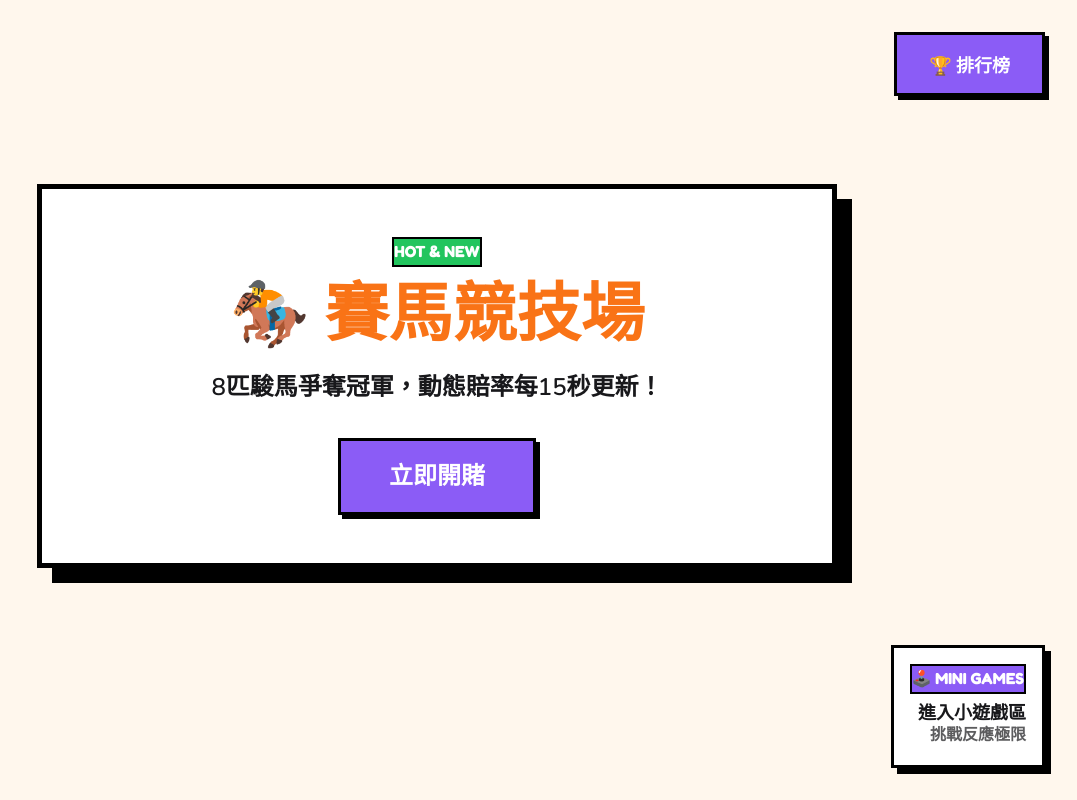
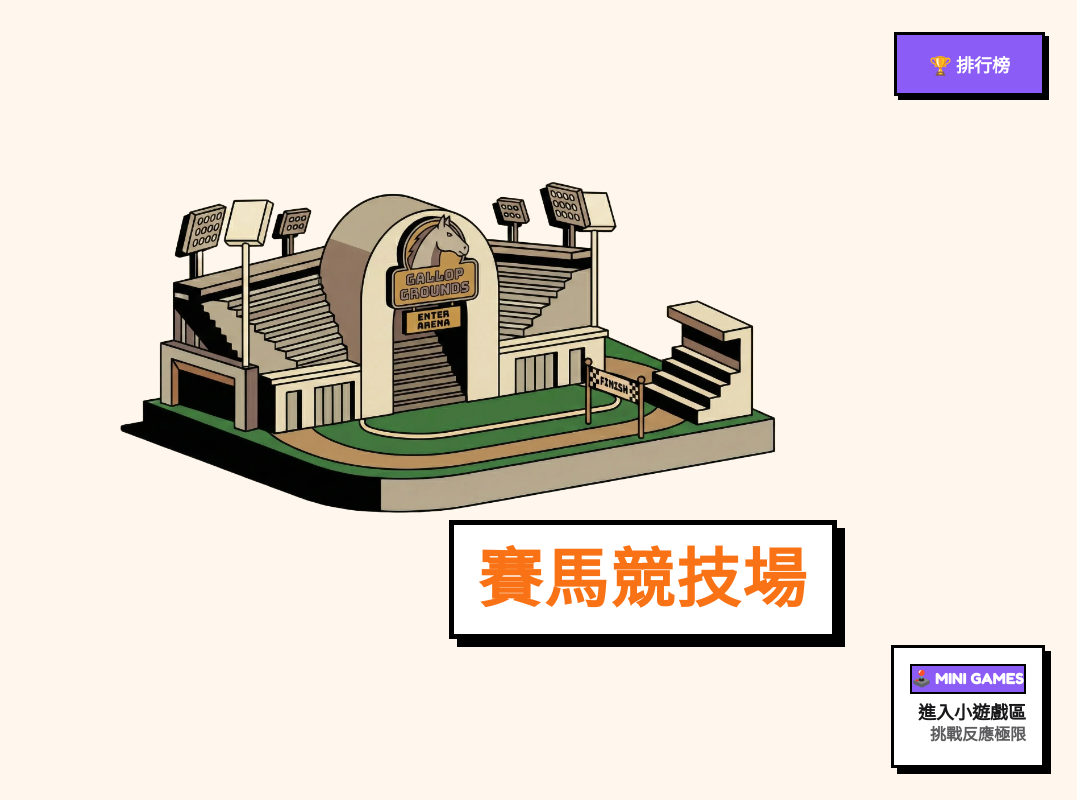
Before and after one commit to RealPapaya/Reaction, a plain HTML site: page reaction-games/index.html in a window 1280 px wide. Shown: the whole page, without its empty margins (203-1280 px from the left). Drawn offline with nearby package versions, Linux system fonts and the light colour scheme.

Commit message:
Add some pic

```diff
--- a/reaction-games/index.html
+++ b/reaction-games/index.html
@@ -34,32 +34,50 @@
         }
 
         .featured-card {
-            background: var(--surface);
-            border: 5px solid var(--border-color);
-            box-shadow: 15px 15px 0 var(--shadow-color);
-            padding: var(--space-12);
+            background: transparent;
+            border: none;
+            box-shadow: none;
+            padding: 0;
             text-decoration: none;
             display: block;
-            transition: transform 200ms ease, box-shadow 200ms ease;
+            transition: transform 200ms ease;
             margin-bottom: var(--space-12);
+            position: relative;
         }
 
         .featured-card:hover {
-            transform: translate(5px, 5px);
-            box-shadow: 10px 10px 0 var(--shadow-color);
+            transform: scale(1.05);
         }
 
-        .featured-card h2 {
-            font-size: clamp(2rem, 8vw, 4rem);
-            color: var(--primary);
-            margin-bottom: var(--space-4);
-            text-transform: uppercase;
+        .entrance-image {
+            width: 100%;
+            height: auto;
+            display: block;
+            transition: transform 300ms ease;
         }
 
-        .featured-card p {
-            font-size: var(--text-2xl);
-            color: var(--text);
-            margin-bottom: var(--space-8);
+        .featured-card:hover .entrance-image {
+            transform: scale(1.02);
+        }
+
+        .entrance-title {
+            font-size: clamp(2.5rem, 6vw, 4rem);
+            font-weight: var(--font-black);
+            color: var(--primary);
+            text-align: center;
+            margin: 0;
+            padding: var(--space-4) var(--space-6);
+            background: var(--surface);
+            border: 5px solid var(--border-color);
+            box-shadow: 8px 8px 0 var(--shadow-color);
+            position: relative;
+            margin-top: -30px;
+            z-index: 2;
+            display: inline-block;
+            left: 50%;
+            transform: translateX(-50%);
+            text-transform: uppercase;
+            letter-spacing: 2px;
         }
 
         /* Other Games Section */
@@ -188,10 +206,8 @@
         <!-- Main Featured Game: Horse Racing -->
         <main class="featured-game">
             <a href="games/horse-racing/index.html" class="featured-card">
-                <span class="game-tag new">HOT & NEW</span>
-                <h2>🏇 賽馬競技場</h2>
-                <p>8匹駿馬爭奪冠軍，動態賠率每15秒更新！</p>
-                <div class="btn btn-primary" style="font-size: 1.5rem; padding: 1rem 3rem;">立即開賭</div>
+                <img src="assets/Gallop.webp" alt="賽馬競技場入口" class="entrance-image">
+                <h2 class="entrance-title">賽馬競技場</h2>
             </a>
         </main>
 
```
Also changed, not shown: reaction-games/games/horse-racing/racetracks.js (+4 -4 lines), reaction-games/assets/Gallop.webp (added), reaction-games/assets/ascot-racecourse.jpg (renamed from reaction-games/games/horse-racing/.asset/ascot-racecourse.jpg), reaction-games/assets/churchill-downs.png (renamed from reaction-games/games/horse-racing/.asset/churchill-downs.png), reaction-games/assets/flemington-racecourse.jpg (renamed from reaction-games/games/horse-racing/.asset/flemington-racecourse.jpg), reaction-games/assets/tokyo-racecourse.png (renamed from reaction-games/games/horse-racing/.asset/tokyo-racecourse.png).
